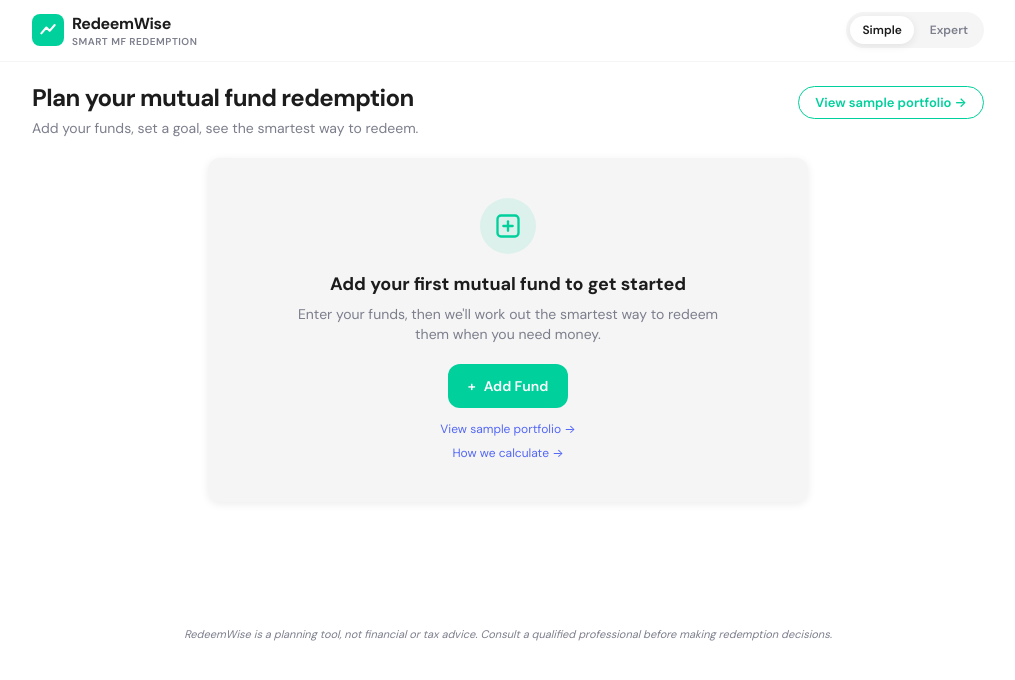
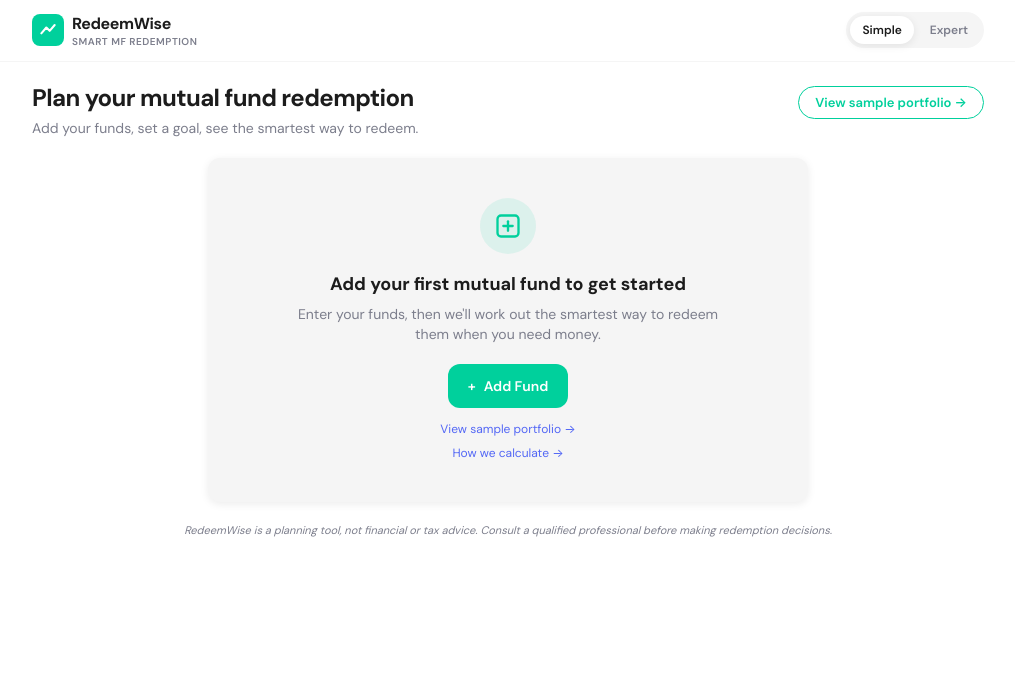
Before and after one commit to shrivastavaamisha04/redeemwise, a React (Vite) app: page / in a window 1280 px wide. Shown: the top 680 px of the page, without its empty margins (132-1147 px from the left). Built offline with nearby package versions, Linux system fonts and the light colour scheme.

Commit message:
fix: remove whitespace on playground empty state, disclaimer flows with content

```diff
--- a/src/screens/Playground.jsx
+++ b/src/screens/Playground.jsx
@@ -143,6 +143,10 @@ export default function Playground() {
             </section>
           </>
         )}
+
+        <p className="text-[11px] text-text-secondary italic text-center mt-6">
+          RedeemWise is a planning tool, not financial or tax advice. Consult a qualified professional before making redemption decisions.
+        </p>
       </div>
 
       {funds.length > 0 && (
@@ -217,9 +221,6 @@ export default function Playground() {
         </div>
       )}
 
-      <p className="text-[11px] text-text-secondary italic text-center pb-2" style={{ marginTop: '24px' }}>
-        RedeemWise is a planning tool, not financial or tax advice. Consult a qualified professional before making redemption decisions.
-      </p>
     </Layout>
   );
 }
```
